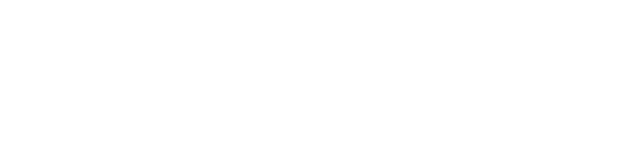
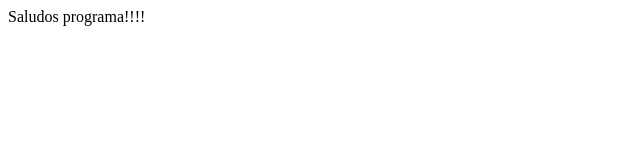
Before and after one commit to JafetGA/PAvanzadaGP12023-git, a plain HTML site: page index.html in a window 1280 px wide. Shown: the whole page, without its empty margins (0-640 px from the left). Drawn offline with Linux system fonts and the light colour scheme.

Commit message:
Versión 3

```diff
--- a/index.html
+++ b/index.html
@@ -1,3 +1,3 @@
 <html>
-    <style> </style>
+   <body> Saludos programa!!!! </body>
 </html>
```
